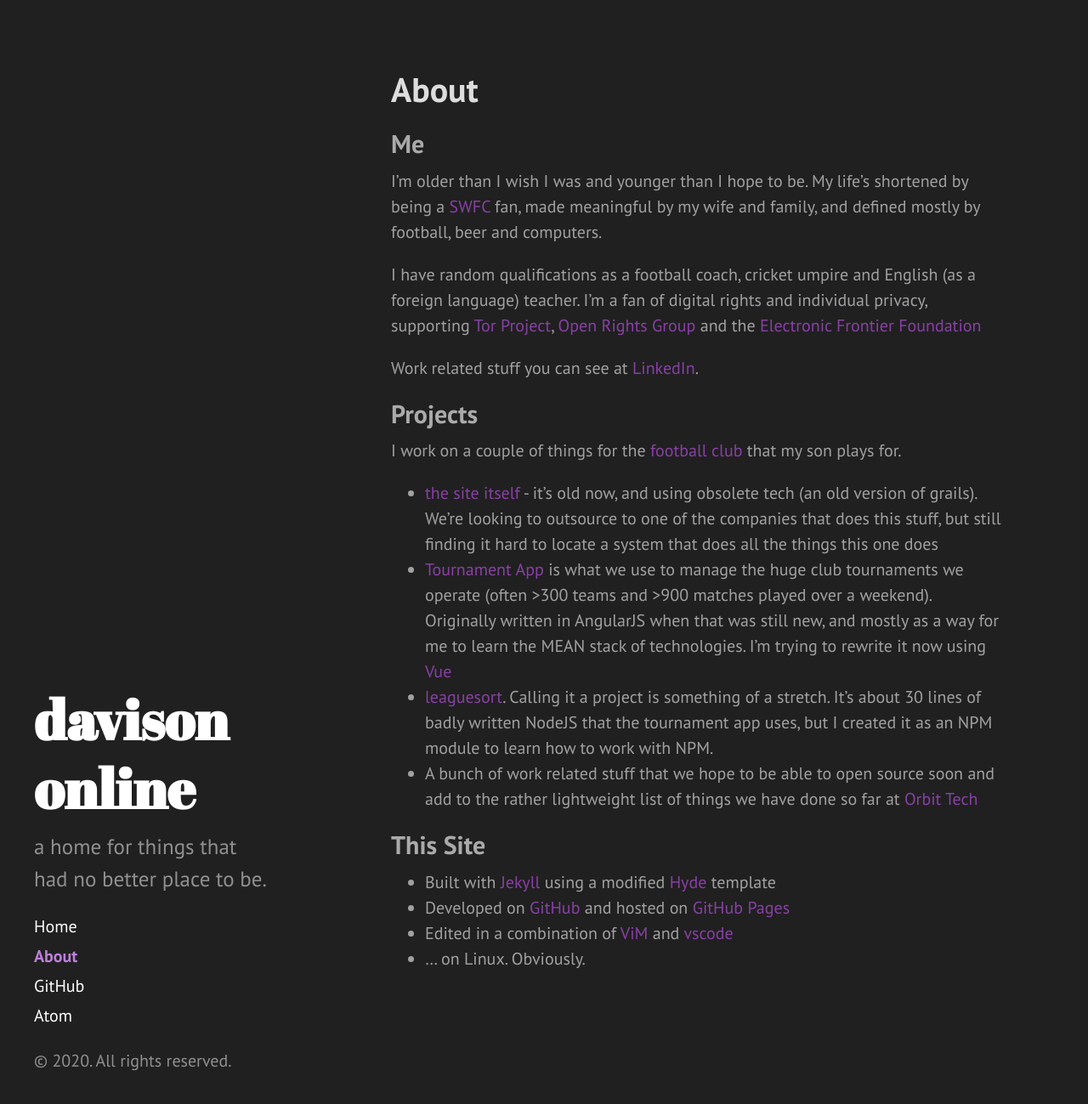
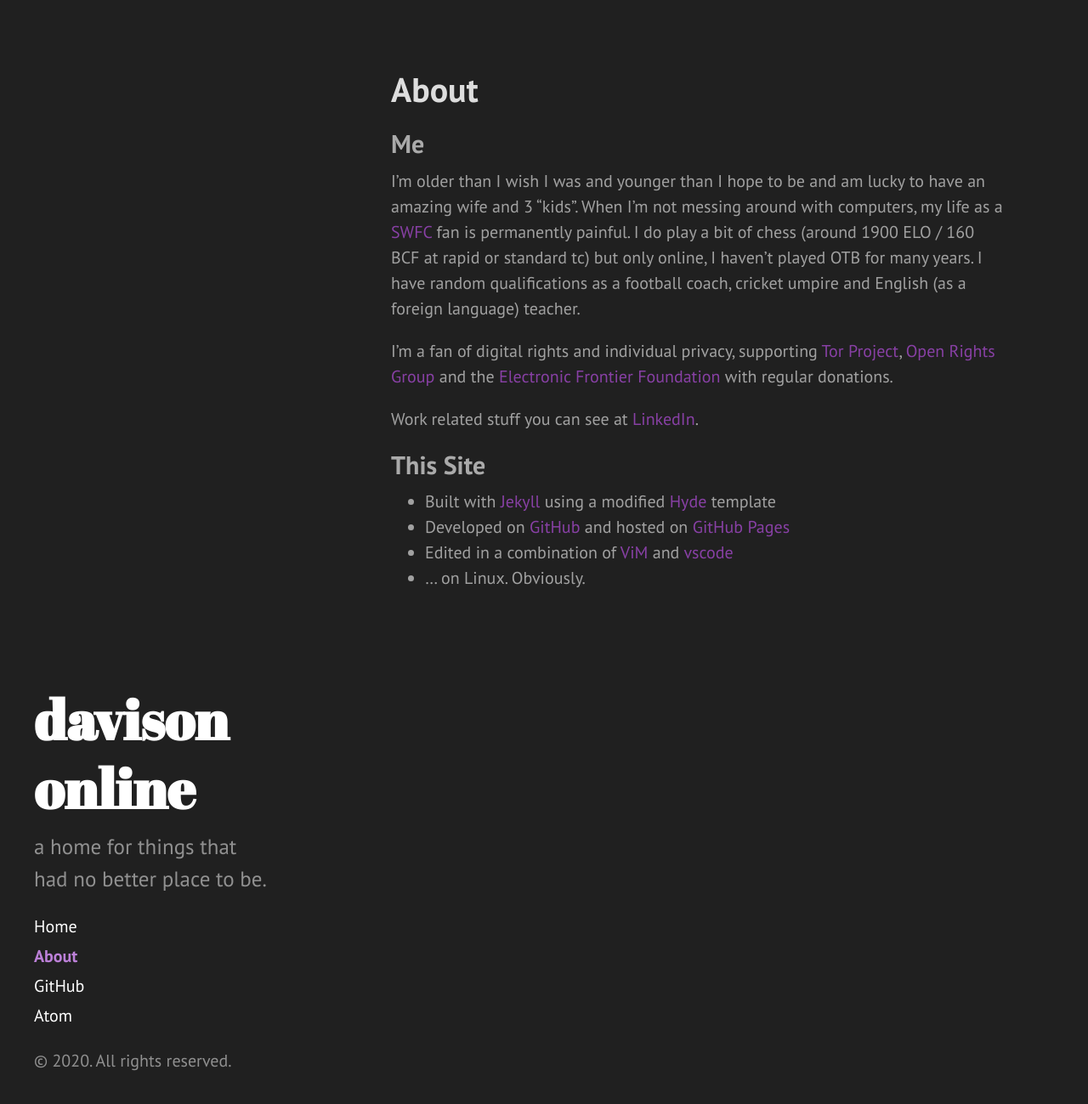
Before and after one commit to davison/davison.github.io, a Jekyll site: the page built from about.md, in a window 1280 px wide and 1303 px high. Shown: the top 1299 px of the window at 85% size. Built offline with Jekyll 4.4.1, drawn with Linux system fonts in a browser that asks for light colours.

Commit message:
updated about page

```diff
--- a/about.md
+++ b/about.md
@@ -6,22 +6,11 @@
 
 ## Me
 
-I'm older than I wish I was and younger than I hope to be. My life's shortened by being a [SWFC](https://www.swfc.co.uk) fan, made meaningful by my wife and family, and defined mostly by football, beer and computers.
+I'm older than I wish I was and younger than I hope to be and am lucky to have an amazing wife and 3 "kids". When I'm not messing around with computers, my life as a [SWFC](https://www.swfc.co.uk) fan is permanently painful. I do play a bit of chess (around 1900 ELO / 160 BCF at rapid or standard tc) but only online, I haven't played OTB for many years. I have random qualifications as a football coach, cricket umpire and English (as a foreign language) teacher.
 
-I have random qualifications as a football coach, cricket umpire and English (as a foreign language) teacher. I'm a fan of digital rights and individual privacy, supporting [Tor Project](https://torproject.org), [Open Rights Group](https://www.openrightsgroup.org/) and the [Electronic Frontier Foundation](https://www.eff.org/)
+I'm a fan of digital rights and individual privacy, supporting [Tor Project](https://torproject.org), [Open Rights Group](https://www.openrightsgroup.org/) and the [Electronic Frontier Foundation](https://www.eff.org/) with regular donations.
 
 Work related stuff you can see at [LinkedIn]({{ site.author.work }}).
-
-
-## Projects
-
-I work on a couple of things for the [football club](https://www.stbgfc.co.uk) that
-my son plays for.
-
-* [the site itself](https://github.com/STBGFC/footy) - it's old now, and using obsolete tech (an old version of grails). We're looking to outsource to one of the companies that does this stuff, but still finding it hard to locate a system that does all the things this one does
-* [Tournament App](https://github.com/STBGFC/tournament-app) is what we use to manage the huge club tournaments we operate (often >300 teams and >900 matches played over a weekend). Originally written in AngularJS when that was still new, and mostly as a way for me to learn the MEAN stack of technologies. I'm trying to rewrite it now using [Vue](https://vuejs.org)
-* [leaguesort](https://github.com/davison/leaguesort). Calling it a project is something of a stretch. It's about 30 lines of badly written NodeJS that the tournament app uses, but I created it as an NPM module to learn how to work with NPM.
-* A bunch of work related stuff that we hope to be able to open source soon and add to the rather lightweight list of things we have done so far at [Orbit Tech](https://github.com/orbit-tech)
 
 
 ## This Site
```
